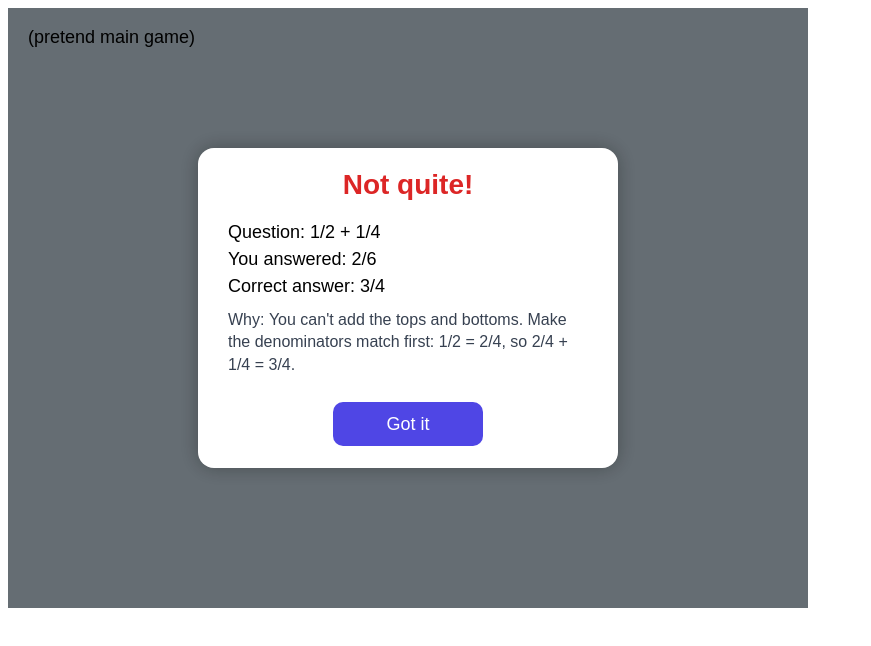
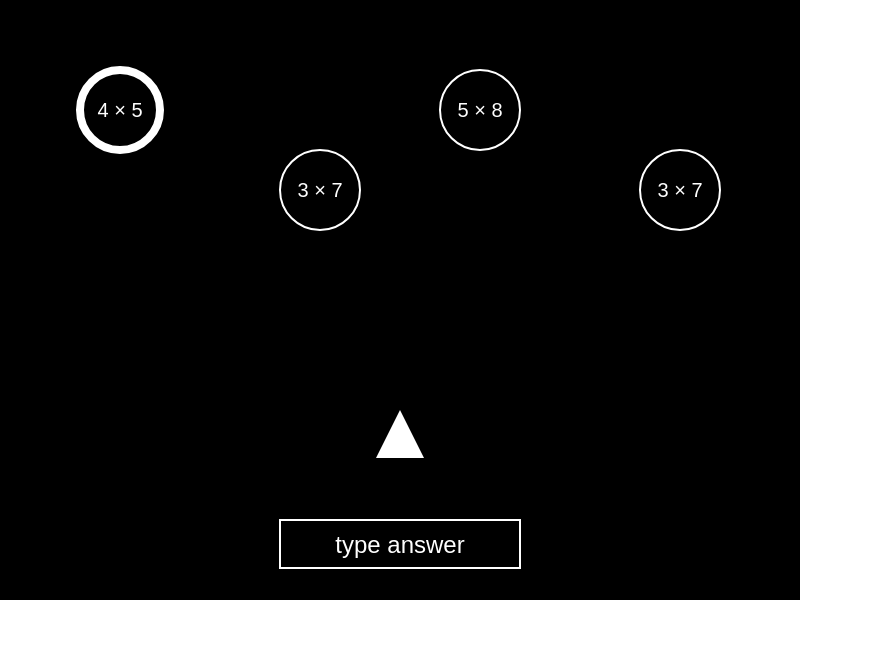
Before and after one commit to lorenzollama/CSE-110-Group-6, a website built with Vite: page index.html in a window 1280 px wide. Shown: the whole page, without its empty margins (0-871 px from the left). Built offline with nearby package versions, Linux system fonts and the light colour scheme.

Commit message:
Integrate Scrap Shooter into shared app

```diff
--- a/index.html
+++ b/index.html
@@ -2,10 +2,12 @@
 <html lang="en">
   <head>
     <meta charset="UTF-8" />
-    <title>Popup Sandbox</title>
+    <meta name="viewport" content="width=device-width, initial-scale=1.0" />
+    <title>CSE 110 Group 6</title>
+    <link rel="stylesheet" href="/src/style.css" />
   </head>
   <body>
-    <div id="app"></div>
-    <script type="module" src="/src/sandbox.ts"></script>
+    <div id="container"></div>
+    <script type="module" src="/src/main.ts"></script>
   </body>
 </html>
--- /dev/null
+++ b/src/main.ts
@@ -0,0 +1,75 @@
+
+import Konva from "konva";
+import type { ScreenSwitcher, Screen } from "./types";
+import { ScrapShooterScreen } from "./minigames/scrap-shooter/ScrapShooterScreen";
+
+class App implements ScreenSwitcher {
+  private stage: Konva.Stage;
+  private screenLayer: Konva.Layer;
+  private popupLayer: Konva.Layer;
+  private scrapShooter: ScrapShooterScreen;
+
+  constructor(container: string) {
+    this.stage = new Konva.Stage({
+      container,
+      width: window.innerWidth,
+      height: window.innerHeight,
+    });
+
+    this.screenLayer = new Konva.Layer();
+    this.popupLayer = new Konva.Layer();
+
+    this.stage.add(this.screenLayer);
+    this.stage.add(this.popupLayer);
+
+    this.scrapShooter = new ScrapShooterScreen();
+    this.scrapShooter.getLayer().hide();
+    this.stage.add(this.scrapShooter.getLayer());
+
+    this.screenLayer.add(
+      new Konva.Text({
+        x: 20,
+        y: 20,
+        text: "CSE 110 Group 6 - shared skeleton",
+        fontSize: 24,
+        fontFamily: "Arial",
+      }),
+    );
+
+    this.screenLayer.draw();
+
+    window.addEventListener("resize", () => {
+      this.stage.width(window.innerWidth);
+      this.stage.height(window.innerHeight);
+    });
+  }
+
+  switchToScreen(screen: Screen): void {
+    this.scrapShooter.hide();
+    this.scrapShooter.getLayer().hide();
+    this.screenLayer.hide();
+
+    switch (screen.type) {
+      case "menu":
+        this.screenLayer.show();
+        break;
+
+      case "game":
+        this.scrapShooter.getLayer().show();
+        this.scrapShooter.show();
+        break;
+
+      case "result":
+        this.screenLayer.show();
+        break;
+    }
+
+    this.stage.batchDraw();
+  }
+}
+
+const app = new App("container");
+
+// Temporary entry point for integration testing.
+// The game will start automatically until menu navigation is implemented.
+app.switchToScreen({ type: "game" });
--- /dev/null
+++ b/src/minigames/scrap-shooter/ScrapShooterScreen.ts
@@ -0,0 +1,37 @@
+
+import Konva from "konva";
+import type { Group } from "konva/lib/Group";
+import { GameEngine } from "./engine/GameEngine";
+import type { View } from "../../types";
+
+export class ScrapShooterScreen implements View {
+  private group = new Konva.Group();
+  private gameLayer: Konva.Layer;
+  private engine: GameEngine | null = null;
+
+  constructor() {
+    this.gameLayer = new Konva.Layer();
+    this.gameLayer.add(this.group);
+  }
+
+  getGroup(): Group {
+    return this.group;
+  }
+
+getLayer(): Konva.Layer {
+  return this.gameLayer;
+}
+
+  show(): void {
+    if (this.engine) return;
+
+    this.engine = new GameEngine(this.gameLayer);
+    this.group.show();
+  }
+
+  hide(): void {
+    this.engine?.destroy();
+    this.engine = null;
+    this.group.hide();
+  }
+}
--- /dev/null
+++ b/src/minigames/scrap-shooter/engine/GameEngine.ts
@@ -0,0 +1,196 @@
+import Konva from 'konva';
+import { isCorrect, makeQuestion, type Question } from '../logic/questions';
+
+const WIDTH = 800;
+const HEIGHT = 600;
+const SHIP = { x: WIDTH / 2, y: 440 };
+const SCRAP_RADIUS = 40;
+const MAX_DIGITS = 3;
+
+// Fixed spots where scraps sit. The scrap list order decides which one is the target.
+const SLOTS = [
+  { x: 120, y: 110 },
+  { x: 320, y: 190 },
+  { x: 480, y: 110 },
+  { x: 680, y: 190 },
+];
+
+interface Scrap {
+  question: Question;
+  slot: number;
+  group: Konva.Group;
+  body: Konva.Circle;
+}
+
+/**
+ * Black and white, plain shapes only. Scraps sit on screen and the first one in the list
+ * (thick outline) is the target. Type its answer and press Enter. Right: the ship shoots
+ * it and a new scrap takes its place. Wrong: the input box border thickens briefly.
+ */
+export class GameEngine {
+  private layer: Konva.Layer;
+  private scraps: Scrap[] = [];
+  private typed = '';
+  private shotTimer: number | undefined;
+  private wrongTimer: number | undefined;
+
+  private inputBox = new Konva.Rect({
+    x: WIDTH / 2 - 120,
+    y: 520,
+    width: 240,
+    height: 48,
+    fill: 'black',
+    stroke: 'white',
+    strokeWidth: 2,
+  });
+  private inputText = new Konva.Text({
+    x: WIDTH / 2 - 120,
+    y: 520,
+    width: 240,
+    height: 48,
+    align: 'center',
+    verticalAlign: 'middle',
+    text: '',
+    fontSize: 24,
+    fill: 'white',
+  });
+
+  constructor(layer: Konva.Layer) {
+  this.layer = layer;
+
+  this.layer.add(
+    new Konva.Rect({
+      x: 0,
+      y: 0,
+      width: WIDTH,
+      height: HEIGHT,
+      fill: 'black',
+      listening: false,
+    }),
+  );
+
+  this.drawShip();
+  this.layer.add(this.inputBox, this.inputText);
+
+  SLOTS.forEach((_, slot) => this.spawnScrap(slot));
+  this.highlightTarget();
+  this.showTyped();
+
+  window.addEventListener('keydown', this.onKeyDown);
+}
+
+destroy(): void {
+  window.removeEventListener('keydown', this.onKeyDown);
+
+  if (this.shotTimer !== undefined) {
+    window.clearTimeout(this.shotTimer);
+  }
+
+  if (this.wrongTimer !== undefined) {
+    window.clearTimeout(this.wrongTimer);
+  }
+
+  this.layer.destroyChildren();
+}
+
+  // ------------------------------------------------------------- drawing
+
+  private drawShip(): void {
+    this.layer.add(
+      new Konva.Line({
+        points: [SHIP.x, SHIP.y - 30, SHIP.x - 24, SHIP.y + 18, SHIP.x + 24, SHIP.y + 18],
+        closed: true,
+        fill: 'white',
+      }),
+    );
+  }
+
+  private spawnScrap(slot: number): void {
+    const question = makeQuestion();
+    const { x, y } = SLOTS[slot];
+
+    const group = new Konva.Group({ x, y });
+    const body = new Konva.Circle({ radius: SCRAP_RADIUS, fill: 'black', stroke: 'white', strokeWidth: 2 });
+    const label = new Konva.Text({ text: question.prompt, fontSize: 20, fill: 'white' });
+    label.offsetX(label.width() / 2);
+    label.offsetY(label.height() / 2);
+
+    group.add(body, label);
+    this.layer.add(group);
+    this.scraps.push({ question, slot, group, body });
+  }
+
+  /** The first scrap in the list is the target. A thick outline shows which problem to answer. */
+  private highlightTarget(): void {
+    this.scraps.forEach((scrap, i) => {
+      scrap.body.strokeWidth(i === 0 ? 8 : 2);
+    });
+    this.layer.batchDraw();
+  }
+
+  private showTyped(): void {
+    this.inputText.text(this.typed === '' ? 'type answer' : this.typed);
+    this.layer.batchDraw();
+  }
+
+  // --------------------------------------------------------------- input
+
+  private onKeyDown = (e: KeyboardEvent): void => {
+    if (e.ctrlKey || e.metaKey || e.altKey) return;
+
+    if (/^[0-9]$/.test(e.key)) {
+      e.preventDefault();
+      if (this.typed.length < MAX_DIGITS) this.typed += e.key;
+      this.showTyped();
+    } else if (e.key === 'Backspace') {
+      e.preventDefault();
+      this.typed = this.typed.slice(0, -1);
+      this.showTyped();
+    } else if (e.key === 'Enter') {
+      e.preventDefault();
+      if (!e.repeat) this.submit();
+    }
+  };
+
+  private submit(): void {
+    if (this.typed === '') return;
+    const value = parseInt(this.typed, 10);
+    this.typed = '';
+    this.showTyped();
+
+    const target = this.scraps[0];
+    if (isCorrect(target.question, value)) {
+      this.shoot(target);
+    } else {
+      this.flashWrong();
+    }
+  }
+
+  // ------------------------------------------------------------- actions
+
+  private shoot(target: Scrap): void {
+    const { x, y } = SLOTS[target.slot];
+    const shot = new Konva.Line({ points: [SHIP.x, SHIP.y - 30, x, y], stroke: 'white', strokeWidth: 3 });
+    this.layer.add(shot);
+    this.shotTimer = window.setTimeout(() => {
+  shot.destroy();
+  this.layer.batchDraw();
+  this.shotTimer = undefined;
+}, 100);
+
+    target.group.destroy();
+    this.scraps.shift();
+    this.spawnScrap(target.slot); // the new scrap goes to the back of the line
+    this.highlightTarget();
+  }
+
+  private flashWrong(): void {
+    this.inputBox.strokeWidth(8);
+    this.layer.batchDraw();
+    this.wrongTimer = window.setTimeout(() => {
+  this.inputBox.strokeWidth(2);
+  this.layer.batchDraw();
+  this.wrongTimer = undefined;
+}, 250);
+  }
+}
--- /dev/null
+++ b/src/style.css
@@ -0,0 +1,13 @@
+html,
+body {
+  margin: 0;
+  padding: 0;
+  width: 100%;
+  height: 100%;
+  overflow: hidden;
+}
+
+#container {
+  width: 100vw;
+  height: 100vh;
+}
--- /dev/null
+++ b/src/types.ts
@@ -0,0 +1,36 @@
+import type { Group } from "konva/lib/Group";
+
+export interface View {
+	getGroup(): Group;
+	show(): void;
+	hide(): void;
+}
+
+/**
+ * Screen types for navigation
+ *
+ * - "menu": Main menu screen
+ * - "game": Gameplay screen
+ * - "result": Results screen with final score
+ *   - score: Final score to display on results screen
+ */
+export type Screen =
+	| { type: "menu" }
+	| { type: "game" }
+	| { type: "result"; score: number };
+
+export abstract class ScreenController {
+	abstract getView(): View;
+
+	show(): void {
+		this.getView().show();
+	}
+
+	hide(): void {
+		this.getView().hide();
+	}
+}
+
+export interface ScreenSwitcher {
+	switchToScreen(screen: Screen): void;
+}
```
Also changed, not shown: package.json (+7 -2 lines), 1 other file.
